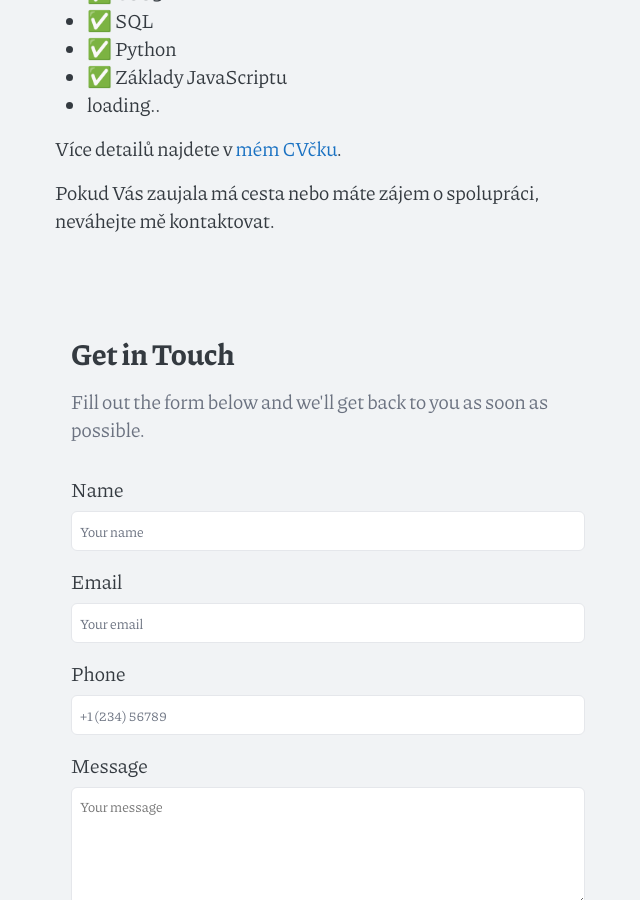
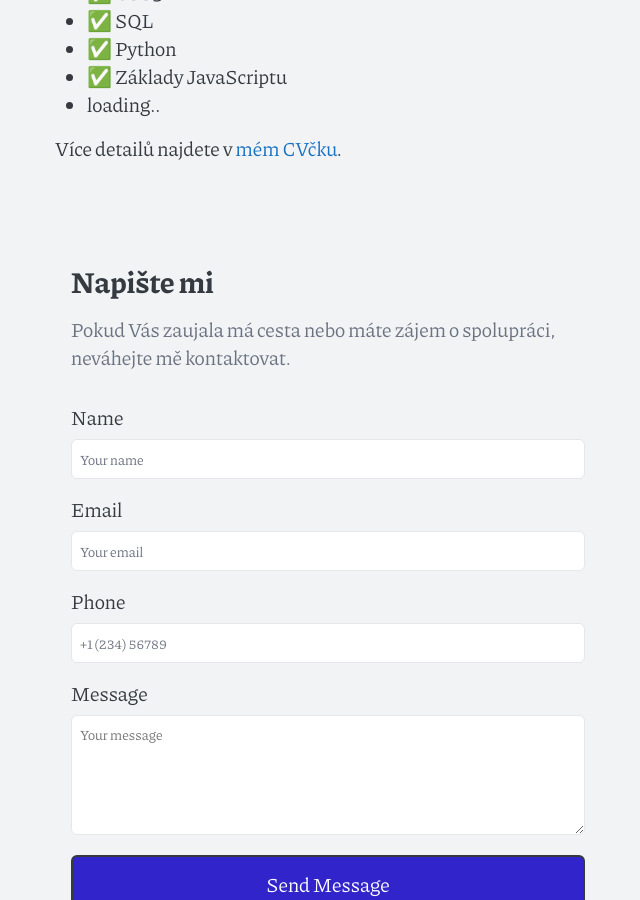
Before and after one commit to Dandee42/dandee42.github.io, a Jekyll site: the page built from index.md, in a window 1280 px wide and 900 px high, scrolled down 1365 px. Shown: the whole window, without its empty margins (312-952 px from the left). Built offline with Jekyll 4.4.1, drawn with Linux system fonts in a browser that asks for light colours.

Commit message:
Update index.md

```diff
--- a/index.md
+++ b/index.md
@@ -17,13 +17,11 @@ Od začátku roku 2024 procházím intenzivním rekvalifikačním přerodem z on
 
 Více detailů najdete v [mém CVčku](https://flowcv.com/resume/osrniic0ww).
 
-Pokud Vás zaujala má cesta nebo máte zájem o spolupráci, neváhejte mě kontaktovat.
-
 <section class="contact-section">
   <div class="contact-intro">
-    <h2 class="contact-title">Get in Touch</h2>
+    <h2 class="contact-title">Napište mi</h2>
     <p class="contact-description">
-      Fill out the form below and we'll get back to you as soon as possible.
+      Pokud Vás zaujala má cesta nebo máte zájem o spolupráci, neváhejte mě kontaktovat.
     </p>
   </div>
 
```
